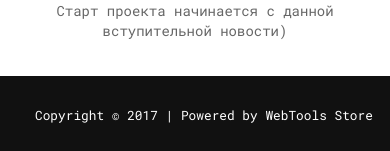
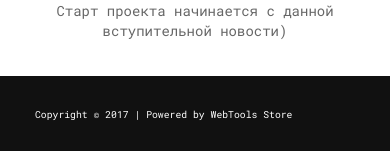
Before and after one commit to web2ls/ssdnotes, a Jekyll site: the page built from index.html, in a window 390 px wide. Shown: the part 1843-1994 px from the top of the page. Built offline with Jekyll 4.4.1, drawn with Linux system fonts in a browser that asks for light colours.

Commit message:
New fix for footer

```diff
--- a/css/core.css
+++ b/css/core.css
@@ -289,6 +289,9 @@ footer {
 
 /* Small Devices, Tablets */
 @media only screen and (max-width : 768px) and (orientation: portrait) {
+  footer {
+    font-size: 2.5vw;
+  }
 
 }
 
```
